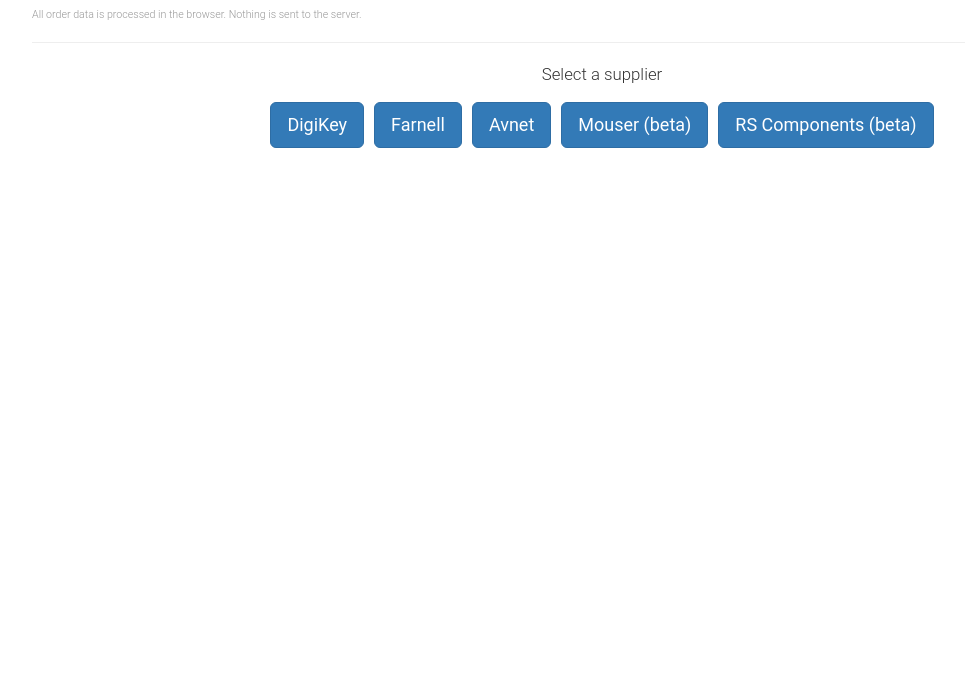
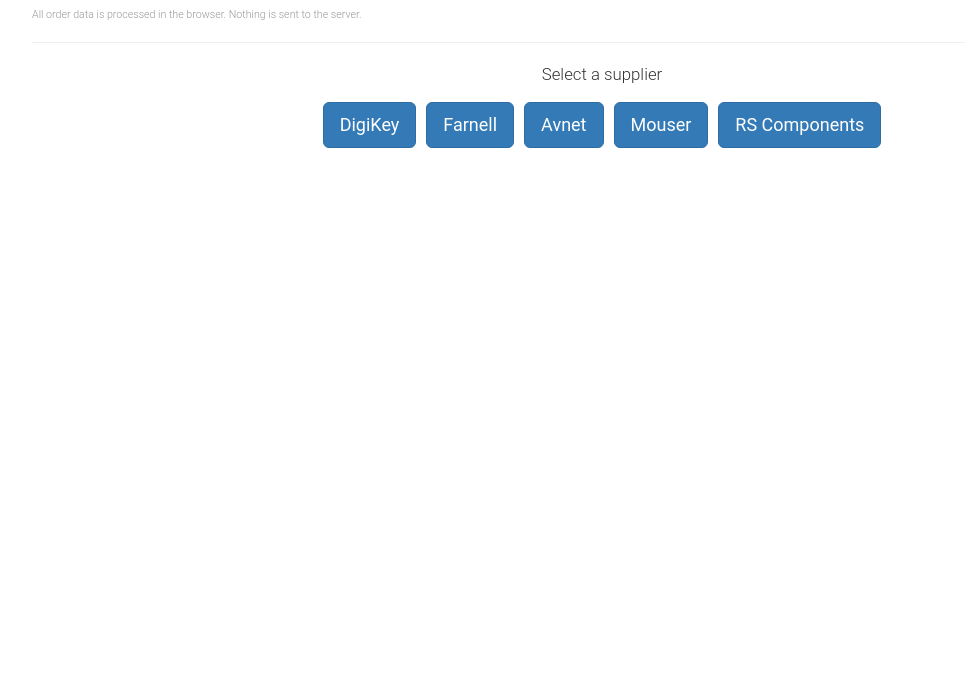
Before and after one commit to jbowring/slop, a plain HTML site: page index.html in a window 1280 px wide. Shown: the part 113-800 px from the top of the page, without its empty margins (38-1003 px from the left). Drawn offline with nearby package versions, Linux system fonts and the light colour scheme.

Commit message:
Remove beta button text

```diff
--- a/index.html
+++ b/index.html
@@ -158,12 +158,12 @@
             }
         },
         "mouser": {
-            name: "Mouser (beta)",
+            name: "Mouser",
             type: "xls",
             fileType: ".xls",
         },
         "rs": {
-            name: "RS Components (beta)",
+            name: "RS Components",
             type: "rs",
             fileType: ".html",
         },
```
